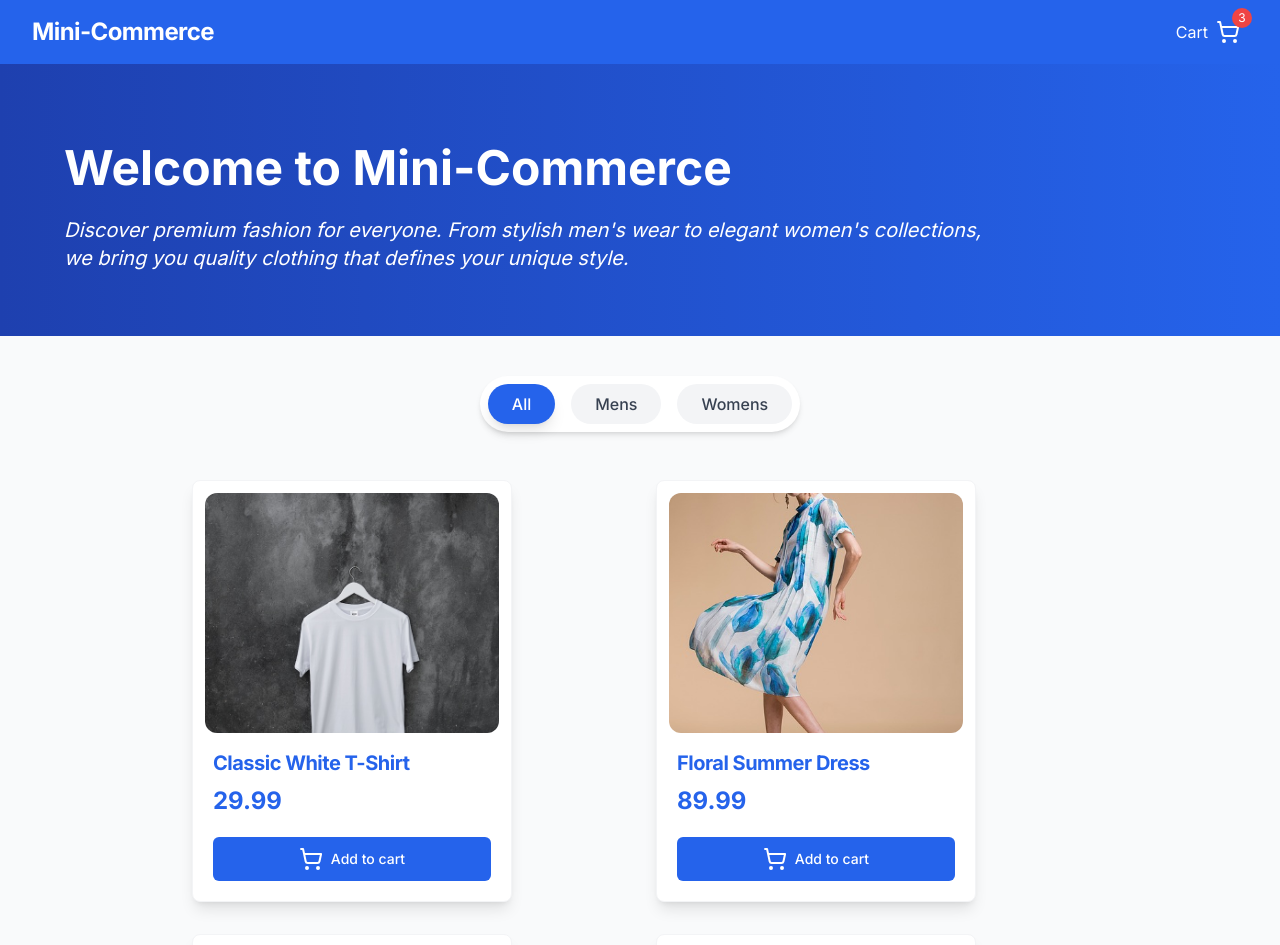
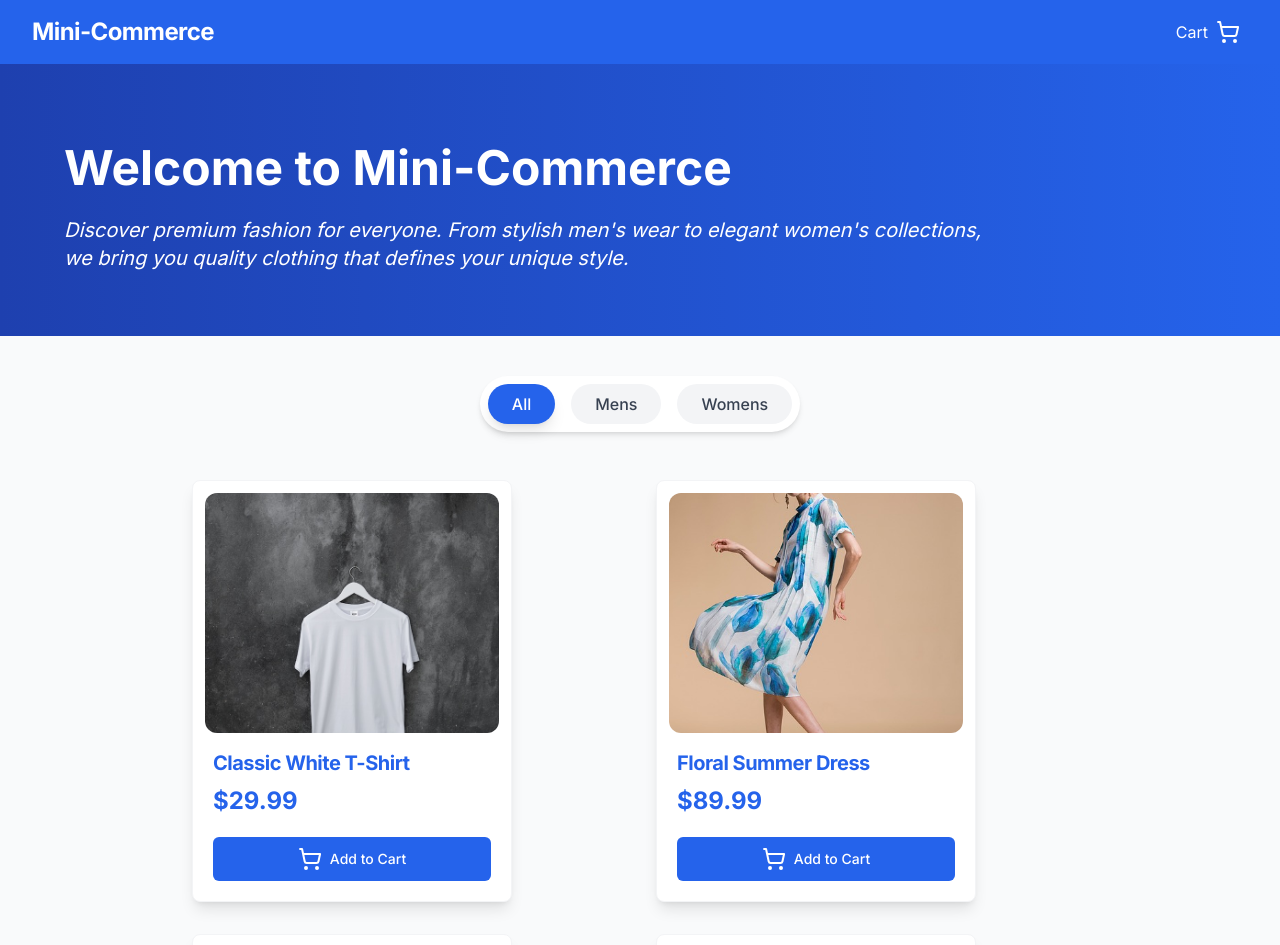
Before and after one commit to Samsegun/mini-commerce, a Next.js app: page / in a window 1280 px wide. Shown: the top 945 px of the page. Built offline with nearby package versions, Linux system fonts and the light colour scheme.

Commit message:
zustand initial setup

```diff
--- a/app/_components/Header/Header.tsx
+++ b/app/_components/Header/Header.tsx
@@ -1,9 +1,12 @@
 'use client';
 
+import { useAppStore } from '@/app/_store/useStore';
 import { ShoppingCart } from 'lucide-react';
 import Link from 'next/link';
 
 const Header = () => {
+    const cart = useAppStore((state) => state.cart);
+
     return (
         <header className="bg-blue-600 text-white shadow-lg">
             <div className="app-maxwidth">
@@ -14,13 +17,24 @@ const Header = () => {
                         </h1>
                     </div>
 
-                    <button className="relative p-2 flex gap-2 text-white hover:text-blue-200 transition-colors duration-200 hover:bg-blue-700 rounded-lg">
-                        <span>Cart</span>
-                        <ShoppingCart size={24} />
-                        <span className="absolute -top-1 -right-1 bg-red-500 text-white text-xs rounded-full h-5 w-5 flex items-center justify-center">
-                            3
-                        </span>
-                    </button>
+                    <Link href={'/cart'}>
+                        <button
+                            className="relative p-2 flex gap-2 text-white hover:text-blue-200
+                    transition-colors duration-200 hover:bg-blue-700 rounded-lg"
+                        >
+                            <span>Cart</span>
+                            <ShoppingCart size={24} />
+
+                            {cart.length ? (
+                                <span
+                                    className="absolute -top-1 -right-1 bg-red-500 text-white text-xs
+                         rounded-full h-5 w-5 flex items-center justify-center"
+                                >
+                                    {cart.length}
+                                </span>
+                            ) : null}
+                        </button>
+                    </Link>
                 </div>
             </div>
         </header>
--- a/app/_components/Products/ProductCard.tsx
+++ b/app/_components/Products/ProductCard.tsx
@@ -1,9 +1,12 @@
-import { Product } from '@/app/_lib/types';
-import { ShoppingCart } from 'lucide-react';
+import { ProductCardProps } from '@/app/_lib/types';
+// import { ShoppingCart } from 'lucide-react';
 import Image from 'next/image';
+import Link from 'next/link';
+import CartButton from '../UI/CartButton';
 
-function ProductCard({ product }: { product: Product }) {
+function ProductCard({ product }: ProductCardProps) {
     return (
+        <Link href={`/product/${product.id}`}>
             <div className="relative flex w-full max-w-xs flex-col overflow-hidden rounded-lg border border-gray-100 bg-white shadow-lg max-h-[500px] transition-transform duration-300 ease-in-out hover:scale-105">
                 <div className="relative mx-3 mt-3 flex h-60 overflow-hidden rounded-xl">
                     <Image
@@ -23,7 +26,7 @@ function ProductCard({ product }: { product: Product }) {
                     <div className="mt-2 mb-5 flex items-center justify-between">
                         <p>
                             <span className="text-2xl font-bold text-blue-600">
-                            {product.price.toFixed(2)}
+                                ${product.price.toFixed(2)}
                             </span>
                         </p>
                     </div>
@@ -31,16 +34,10 @@ function ProductCard({ product }: { product: Product }) {
                     {/* spacer to push the button to the bottom */}
                     <div className="flex-grow" />
 
-                <button
-                    // onClick={onAddToCart}
-                    className="flex items-center gap-2 justify-center rounded-md bg-blue-600 px-5 py-2.5 text-center text-sm font-medium text-white
-                     hover:bg-blue-500 focus:outline-none focus:ring-4 focus:ring-blue-300"
-                >
-                    <ShoppingCart size={24} />
-                    <span>Add to cart</span>
-                </button>
+                    <CartButton product={product} />
                 </div>
             </div>
+        </Link>
     );
 }
 
--- /dev/null
+++ b/app/_components/UI/CartButton.tsx
@@ -0,0 +1,34 @@
+'use client';
+
+import { ButtonProps, Product } from '@/app/_lib/types';
+import { useAppStore } from '@/app/_store/useStore';
+import { ShoppingCart } from 'lucide-react';
+
+function Button({ label, ...rest }: ButtonProps) {
+    return (
+        <button
+            className="flex items-center gap-2 justify-center rounded-md bg-blue-600 px-5 py-2.5 text-center text-sm font-medium text-white
+        hover:bg-blue-500 focus:outline-none focus:ring-4 focus:ring-blue-300"
+            {...rest}
+        >
+            <ShoppingCart size={24} />
+            {label}
+        </button>
+    );
+}
+
+export default function CartButton({ product }: { product: Product }) {
+    const { cart } = useAppStore((state) => state);
+
+    const productIncart = cart.find((item) => item.id === product.id);
+
+    return (
+        <Button
+            label={productIncart ? 'Remove from Cart' : 'Add to Cart'}
+            onClick={(e) => {
+                e.preventDefault();
+                console.log(product);
+            }}
+        />
+    );
+}
--- a/app/_lib/types.ts
+++ b/app/_lib/types.ts
@@ -5,3 +5,27 @@ export type Product = {
     category: string;
     image: string;
 };
+
+export type ProductCardProps = {
+    product: Product;
+    // onAddToCart: (product: Product) => void;
+};
+
+export type CartItem = {
+    id: number;
+    name: string;
+    price: number;
+    image: string;
+    quantity: number;
+};
+
+export interface AppState {
+    cart: CartItem[];
+    addToCart: (item: Omit<CartItem, 'quantity'>) => void;
+    removeFromCart: (id: number) => void;
+    clearCart: () => void;
+}
+
+export type ButtonProps = {
+    label: string;
+} & React.ComponentProps<'button'>;
--- /dev/null
+++ b/app/_store/useStore.ts
@@ -0,0 +1,40 @@
+import { create } from 'zustand';
+import { persist } from 'zustand/middleware';
+import { AppState } from '../_lib/types';
+
+export const useAppStore = create<AppState>()(
+    persist(
+        (set, get) => ({
+            cart: [],
+
+            addToCart: (item) => {
+                const existing = get().cart.find(
+                    (cartItem) => cartItem.id === item.id
+                );
+
+                if (existing) {
+                    set({
+                        cart: get().cart.map((i) =>
+                            i.id === item.id
+                                ? { ...i, quantity: i.quantity + 1 }
+                                : i
+                        ),
+                    });
+                } else {
+                    set({ cart: [...get().cart, { ...item, quantity: 1 }] });
+                }
+            },
+
+            removeFromCart: (id) => {
+                set({
+                    cart: get().cart.filter((item) => item.id !== id),
+                });
+            },
+
+            clearCart: () => set({ cart: [] }),
+        }),
+        {
+            name: 'minicommerce-storage',
+        }
+    )
+);
--- /dev/null
+++ b/app/cart/page.tsx
@@ -0,0 +1,9 @@
+function CartPage() {
+    return (
+        <div className="app-maxwidth">
+            <h1>my cart</h1>
+        </div>
+    );
+}
+
+export default CartPage;
--- a/app/product/[id]/page.tsx
+++ b/app/product/[id]/page.tsx
@@ -1,5 +1,5 @@
-import { getProductById, getProducts } from '@/app/_lib/products';
-import { ShoppingCart } from 'lucide-react';
+import CartButton from '@/app/_components/UI/CartButton';
+import { getProductById, getProducts } from '@/app/_lib/data-service';
 // import { Minus, Plus, ShoppingCart } from 'lucide-react';
 import Image from 'next/image';
 
@@ -70,14 +70,7 @@ async function ProductDetailPage({
                             </div>
                         </div>
 
-                        <button
-                            // onClick={handleAddToCart}
-                            className="flex items-center justify-center gap-2 w-full bg-blue-600 hover:bg-blue-700
-                             text-white font-bold py-3 px-6 rounded-lg transition duration-300 ease-in-out transform hover:scale-105"
-                        >
-                            <ShoppingCart className="w-5 h-5" />
-                            <span>Add to Cart</span>
-                        </button>
+                        <CartButton product={product} />
                     </div>
                 </div>
             </div>
--- a/package.json
+++ b/package.json
@@ -15,7 +15,8 @@
     "lucide-react": "^0.525.0",
     "next": "14.2.30",
     "react": "^18",
-    "react-dom": "^18"
+    "react-dom": "^18",
+    "zustand": "^5.0.6"
   },
   "devDependencies": {
     "@types/node": "^20",
```
Also changed, not shown: app/_lib/data-service.ts (renamed from app/_lib/products.ts), 1 other file (tests, documents, lock files or other folders). Lines whose indentation alone changed are shown as unchanged.
